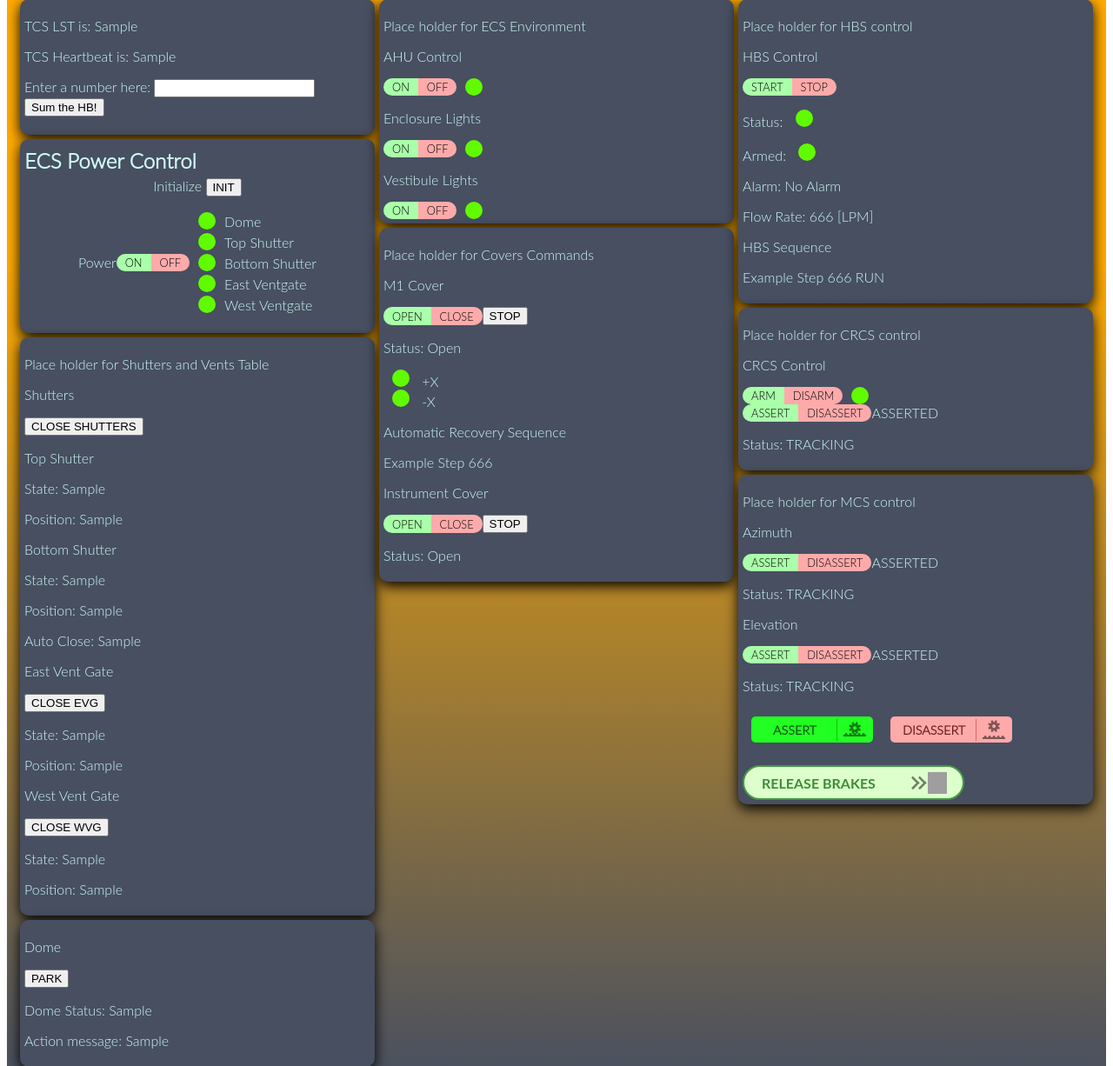
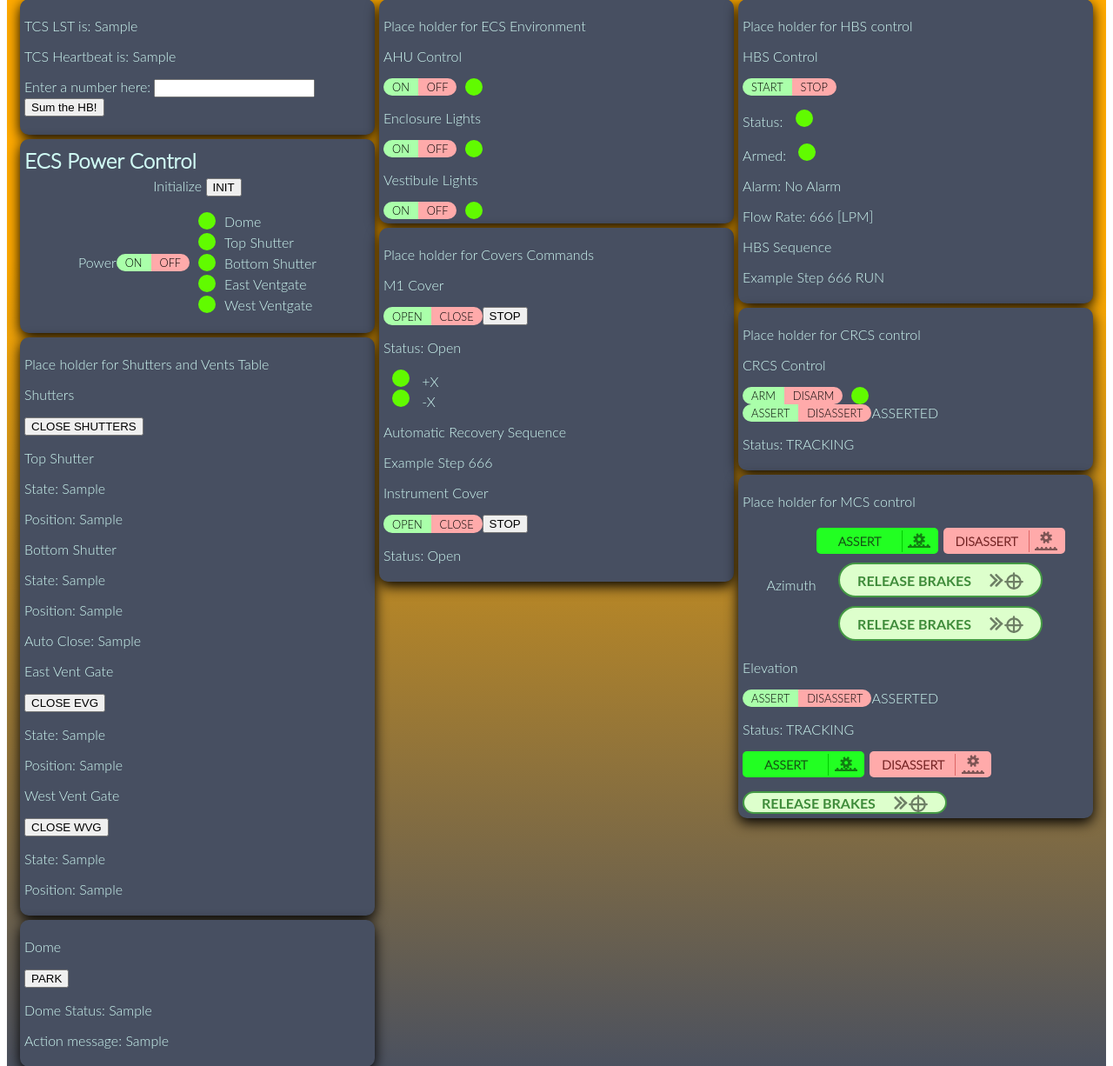
Before and after one commit to iarriagada/gem-web-dms, a Flask app: template templates/home.html in a window 1280 px wide. Shown: the part 81-1307 px from the top of the page at 87% size. Run offline with Flask 2, Linux system fonts and the light colour scheme; the template is opened without the code that fills it: most values are stand-ins (such as "Sample title", 1, 10 or a date in 2020); some libraries are stand-ins or nearby versions; grey boxes are pictures that could not be loaded.

Commit message:
Styling MCS motion ctrl section

```diff
--- a/static/css/styles.css
+++ b/static/css/styles.css
@@ -56,10 +56,16 @@ html {
     margin: 5px 0;
 }
 
-.ecs_pwr_body, .ecs_init {
+.ecs_pwr_body, .ecs_init, .mcs_az {
     display: flex;
     align-items: center;
     justify-content: center;
+}
+
+.axis_ctrl {
+    display: flex;
+    flex-direction: column;
+    align-items: center;
 }
 
 .indicator {
@@ -128,6 +134,7 @@ html {
 .drive_ctrl {
     display: flex;
     align-items: center;
+    margin: 5px 0px;
 }
 
 /* Start of Assert/Disassert Buttons style specs */
@@ -141,15 +148,17 @@ button.drive_button {
     align-items: center;
     border-radius: 5px;
     padding: 0px;
-    margin: 10px;
+    /*margin: 10px;*/
 }
 
 button.drive_button.assert {
     background: #22ff22;
+    margin-right: 3px;
 }
 
 button.drive_button.disassert {
     background: #ffaaaa;
+    margin-left: 3px;
 }
 
 button.drive_button,
@@ -223,11 +232,12 @@ button.drive_button:hover .bttn_img {
     transform: translateX(0);
 }
 
-.status {
+.status_banner {
     display: flex;
     height: 40px;
     /*width: 300px;*/
     width: fit-content;
+    margin: 5px 0px;
 }
 
 .status__bg {
@@ -237,7 +247,7 @@ button.drive_button:hover .bttn_img {
     background: #ddffcc;
     border: 2px solid #449944;
     height: 100%;
-    width: 100%;
+    width: fit-content;
     border-radius: 20px;
     padding: 0px 20px;
 }
@@ -253,29 +263,35 @@ button.drive_button:hover .bttn_img {
     align-items: center;
     /*position: absolute;*/
     /*width: 100%;*/
-    width: 80px;
+    width: 40px;
     height: 100%;
+    margin-left: 20px;
 }
 
 .status__arrow {
-    position: absolute;
+    /*position: absolute;*/
+    position: relative;
     background-size: cover;
     width: 12px;
     height: 20px;
-    transform: translateX(40px);
+    transform: translateX(0px);
+}
+
+.second {
+    position: absolute;
+    margin-left: 6px;
+    transform: translateX(0px);
 }
 
 .status__target {
+    display: block;
     background-image: url('../TARGET.svg');
-    position: absolute;
+    /*position: absolute;*/
+    position: relative;
     background-size: cover;
-    width: 22px;
-    height: 25px;
-    transform: translateX(60px);
-}
-
-.second {
-    margin-left: 8px;
+    width: 24px;
+    height: 22px;
+    transform: translateX(5px);
 }
 
 .arrw_img {
@@ -283,10 +299,10 @@ button.drive_button:hover .bttn_img {
 }
 
 @keyframes bounceAlpha {
-  0% {opacity: 1; transform: translateX(40px) scale(1);}
-  25%{opacity: 0; transform: translateX(50px) scale(0.9);}
-  26%{opacity: 0; transform: translateX(30px) scale(0.9);}
-  55% {opacity: 1; transform: translateX(40px) scale(1);}
+  0% {opacity: 1; transform: translateX(0px) scale(1);}
+  25%{opacity: 0; transform: translateX(10px) scale(0.9);}
+  26%{opacity: 0; transform: translateX(-10px) scale(0.9);}
+  55% {opacity: 1; transform: translateX(0px) scale(1);}
 }
 
 .bounceAlpha {
--- a/static/page_render.js
+++ b/static/page_render.js
@@ -96,9 +96,9 @@ function getEnvironData(data) {
 }
 
 function getMCSData(data) {
-    setAssState("#azdrv_state", data.azdrv_st);
+    setAssState("#azdrvst_txt", data.azdrv_st);
     setAssState("#eldrv_state", data.eldrv_st);
-    $("#az_state").text(data.az_st);
+    $("#azmotnst_txt").text(data.az_st);
     $("#el_state").text(data.el_st);
 }
 
--- a/templates/home.html
+++ b/templates/home.html
@@ -30,6 +30,7 @@
                     </p>
                     <!--<p>This is to see if it updates: {{ test }}</p>-->
                 </section>
+                <!--ecs motors section-->
                 <section class="sys_panel" id="ecs_power">
                     <h1 id="ecs_pwr_title" class="panel_title">ECS Power Control</h1>
                     <div class="sys_subpanel ecs_init">
@@ -52,33 +53,24 @@
                         </ul>
                     </div>
                 </section>
-                <!--<section class="sys_panel" id="ecs_init">-->
-                    <!--<div class="ecs_init__cmd">-->
-                        <!--<span class="ecs_init__cmd-label">Initialize</span>-->
-                        <!--<button class="ecs_init__cmd-bttn">INIT</button>-->
-                    <!--</div>-->
-                <!--</section>-->
+                <!--ecs movement control section-->
                 <section class="sys_panel" id="ecs_svclose">
                     <p>Place holder for Shutters and Vents Table</p>
                     <p>Shutters</p>
                     <button class="main__cmd-bttn">CLOSE SHUTTERS</button>
                     <p>Top Shutter</p>
-                    <!--<p>State: <span class="ecs_ts__state" id="ts_state">STOPPED</span></p>-->
                     <p>State: <span id="ts_state">{{ data['ts_st'] }}</span></p>
                     <p>Position: <span id="ts_position">{{ data['ts_pos'] }}</span></p>
                     <p>Bottom Shutter</p>
-                    <!--<p>State: <span class="ecs_ts__state" id="ts_state">STOPPED</span></p>-->
                     <p>State: <span id="bs_state">{{ data['bs_st'] }}</span></p>
                     <p>Position: <span id="bs_position">{{ data['bs_pos'] }}</span></p>
                     <p>Auto Close: <span id="autoc_state">{{ data['ac_st'] }}</span></p>
                     <p>East Vent Gate</p>
                     <button class="main__cmd-bttn">CLOSE EVG</button>
-                    <!--<p>State: <span class="ecs_ts__state" id="ts_state">STOPPED</span></p>-->
                     <p>State: <span id="evg_state">{{ data['evg_st'] }}</span></p>
                     <p>Position: <span id="evg_position">{{ data['evg_pos'] }}</span></p>
                     <p>West Vent Gate</p>
                     <button class="main__cmd-bttn">CLOSE WVG</button>
-                    <!--<p>State: <span class="ecs_ts__state" id="ts_state">STOPPED</span></p>-->
                     <p>State: <span id="wvg_state">{{ data['wvg_st'] }}</span></p>
                     <p>Position: <span id="wvg_position">{{ data['wvg_pos'] }}</span></p>
                 </section>
@@ -89,24 +81,22 @@
                     <p>Action message: <span id="dome_msg">{{ data['dome_mess'] }}</span></p>
                 </section>
             </div>
+            <!--center panel-->
             <div class="center_p">
                 <section class="sys_panel" id="ecs_env">
                     <p>Place holder for ECS Environment</p>
                     <p>AHU Control</p>
                     <div class="main__onoff ahu">
-                        <!--<span class="ain__onoff-label ahu">Power</span>-->
                         <button class="main__onoff-on ahu">ON</button><button class="main__onoff-off ahu">OFF</button>
                         <span class="indicator" id="dome_pwr"></span>
                     </div>
                     <p>Enclosure Lights</p>
                     <div class="main__onoff elights">
-                        <!--<span class="ain__onoff-label ahu">Power</span>-->
                         <button class="main__onoff-on elights">ON</button><button class="main__onoff-off elights">OFF</button>
                         <span class="indicator" id="elights_state"></span>
                     </div>
                     <p>Vestibule Lights</p>
                     <div class="main__onoff vlights">
-                        <!--<span class="ain__onoff-label ahu">Power</span>-->
                         <button class="main__onoff-on vlights">ON</button><button class="main__onoff-off vlights">OFF</button>
                         <span class="indicator" id="vlights_state"></span>
                     </div>
@@ -115,7 +105,6 @@
                     <p>Place holder for Covers Commands</p>
                     <p>M1 Cover</p>
                     <div class="main__onoff m1cover">
-                        <!--<span class="ain__onoff-label ahu">Power</span>-->
                         <button class="main__onoff-on m1cover">OPEN</button><button class="main__onoff-off m1cover">CLOSE</button>
                         <button class="m1cover__cmd-bttn">STOP</button>
                     </div>
@@ -128,7 +117,6 @@
                     <p><span id="m1recseq_mess"> Example Step 666 </span></p>
                     <p>Instrument Cover</p>
                     <div class="main__onoff instcover">
-                        <!--<span class="ain__onoff-label ahu">Power</span>-->
                         <button class="main__onoff-on instcover">OPEN</button><button class="main__onoff-off instcover">CLOSE</button>
                         <button class="instcover__cmd-bttn">STOP</button>
                     </div>
@@ -140,9 +128,7 @@
                     <p>Place holder for HBS control</p>
                     <p>HBS Control</p>
                     <div class="main__onoff hbs">
-                        <!--<span class="ain__onoff-label ahu">Power</span>-->
                         <button class="main__onoff-on hbs">START</button><button class="main__onoff-off hbs">STOP</button>
-                        <!--<button class="hbs__cmd-bttn">STOP</button>-->
                     </div>
                     <p>Status: <span class="indicator" id="dome_pwr"></span></p>
                     <p>Armed: <span class="indicator" id="dome_pwr"></span></p>
@@ -155,29 +141,61 @@
                     <p>Place holder for CRCS control</p>
                     <p>CRCS Control</p>
                     <div class="main__onoff cr_arm">
-                        <!--<span class="ain__onoff-label ahu">Power</span>-->
                         <button class="main__onoff-on cr_arm">ARM</button><button class="main__onoff-off cr_arm">DISARM</button>
                         <span class="indicator" id="crarm_state"></span>
-                        <!--<button class="cr_arm__cmd-bttn">STOP</button>-->
                     </div>
                     <div class="main__onoff cr_ass">
-                        <!--<span class="ain__onoff-label ahu">Power</span>-->
                         <button class="main__onoff-on cr_ass">ASSERT</button><button class="main__onoff-off cr_ass">DISASSERT</button>
                         <span  id="crdrv_state"> ASSERTED</span>
-                        <!--<button class="cr_ass__cmd-bttn">STOP</button>-->
                     </div>
                     <p>Status: <span id="cr_state"> TRACKING</span></p>
                 </section>
                 <section class="sys_panel" id="mcs">
                     <p>Place holder for MCS control</p>
-                    <p>Azimuth</p>
-                    <div class="main__onoff az_ass">
+                    <section class="sys_subpanel mcs_az" id="mcs_az_pnl">
+                        <div id="azimuth_l" class="axis_ctrl left">
+                            <p class="axis_lbl">Azimuth</p>
+                        </div>
+                        <!--<div class="main__onoff az_ass">-->
                             <!--<span class="ain__onoff-label ahu">Power</span>-->
-                        <button class="main__onoff-on az_ass">ASSERT</button><button class="main__onoff-off az_ass">DISASSERT</button>
-                        <span  id="azdrv_state"> ASSERTED</span>
-                        <!--<button class="cr_ass__cmd-bttn">STOP</button>-->
+                            <!--<button class="main__onoff-on az_ass">ASSERT</button><button class="main__onoff-off az_ass">DISASSERT</button>-->
+                        <!--</div>-->
+                        <div id="azimuth_r" class="axis_ctrl right">
+                            <div class="drive_ctrl">
+                                <button id="ass_bttn" class="drive_button assert">
+                                    <div class="bttn_text">ASSERT</div>
+                                    <div class="bttn_img"><img id="ass_icon" src="/static/assert.svg" alt="assert icon"></div>
+                                </button>
+                                <button id="dass_bttn" class="drive_button disassert">
+                                    <div class="bttn_text">DISASSERT</div>
+                                    <div class="bttn_img"><img id="dass_icon" src="/static/disassert.svg" alt="assert icon"></div>
+                                </button>
                             </div>
-                    <p>Status: <span id="az_state"> TRACKING</span></p>
+                            <div class="status_banner">
+                                <div class="status__bg" id="azdrv_state">
+                                    <div class="status_text" id="azdrvst_txt">RELEASE BRAKES</div>
+                                    <div class="status__ico" id="azdrvst_ico">
+                                        <span class="status__arrow first arrw_img " id="azdrvst_a1"></span>
+                                        <span class="status__arrow second arrw_img " id="azdrvst_a2"></span>
+                                        <span class="status__target" id="azdrvst_tgt"></span>
+                                    </div>
+                                </div>
+                            </div>
+                            <div class="status_banner">
+                                <div class="status__bg" id="azmotn_state">
+                                    <div class="status_text" id="azmotnst_txt">RELEASE BRAKES</div>
+                                    <div class="status__ico" id="azmotnst_ico">
+                                        <span class="status__arrow first arrw_img " id="azmotnst_a1"></span>
+                                        <span class="status__arrow second arrw_img " id="azmotnst_a2"></span>
+                                        <span class="status__target" id="azmotnst_tgt"></span>
+                                    </div>
+                                </div>
+                            </div>
+                        </div>
+                        <!--<span  id="azdrv_state"> ASSERTED</span>-->
+                        <!--<p>Status: <span id="az_state"> TRACKING</span></p>-->
+                    </section>
+                    <section class="sys_subpanel" id="mcs_el">
                         <p>Elevation</p>
                         <div class="main__onoff el_ass">
                             <!--<span class="ain__onoff-label ahu">Power</span>-->
@@ -186,13 +204,7 @@
                             <!--<button class="cr_ass__cmd-bttn">STOP</button>-->
                         </div>
                         <p>Status: <span id="el_state"> TRACKING</span></p>
-                    <!--<div class="assert">-->
-                        <!--<select class="assert__ddm" id="az_assrt">-->
-                            <!--<option value="sys_panel" selected disabled hidden>Select Action</option>-->
-                            <!--<option value="2">Assert</option>-->
-                            <!--<option value="1">Disassert</option>-->
-                        <!--</select>-->
-                    <!--</div>-->
+                    </section>
                     <div class="drive_ctrl">
                         <button id="ass_bttn" class="drive_button assert">
                             <div class="bttn_text">ASSERT</div>
```
Also changed, not shown: static/TARGET.svg (added). Lines whose indentation alone changed are shown as unchanged.
